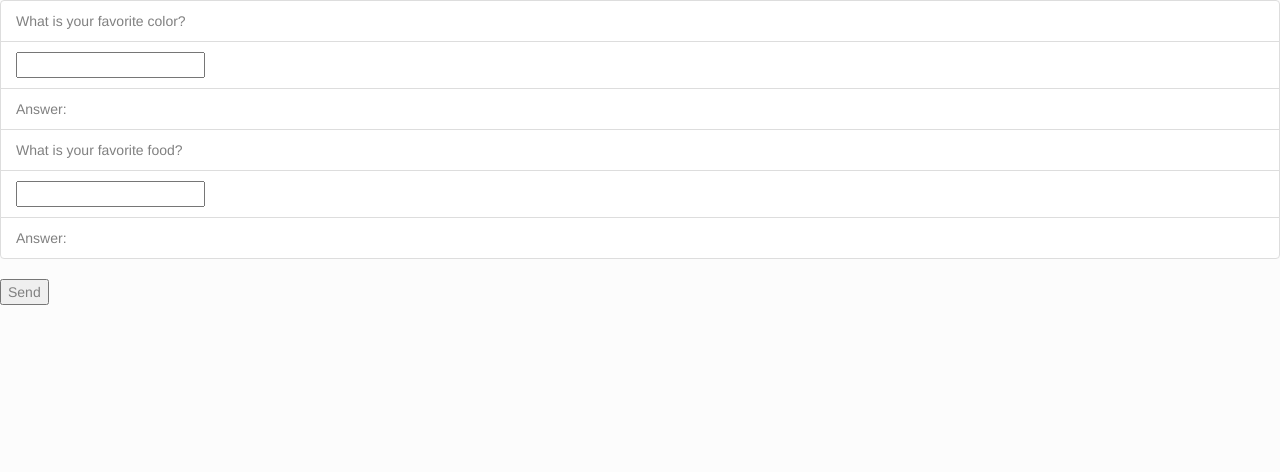
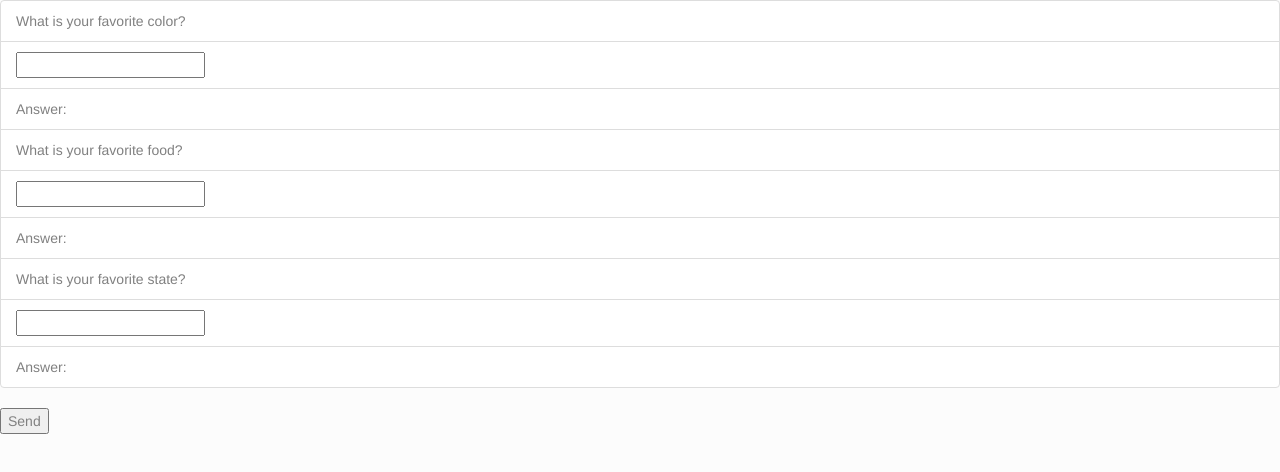
Before and after one commit to kBrothis/pub-sub-prac, a plain HTML site: page index.html in a window 1280 px wide. Drawn offline with Linux system fonts and the light colour scheme.

Commit message:
no message

```diff
--- a/index.html
+++ b/index.html
@@ -10,19 +10,27 @@
     <ul class="list-group">
       <li class="list-group-item">What is your favorite color?</li>
       <li class="list-group-item">
-        <input type="text" name="" value="" class="question-1" />
+        <input type="text" name="" value="" class="question" />
       </li>
       <li class="list-group-item">
         <span>Answer: </span>
-        <span class="answer-1"></span>
+        <span class="answer"></span>
       </li>
       <li class="list-group-item">What is your favorite food?</li>
       <li class="list-group-item">
-        <input type="text" name="" value="" class="question-2">
+        <input type="text" name="" value="" class="question">
       </li>
       <li class="list-group-item">
         <span>Answer: </span>
-        <span class="answer-2"></span>
+        <span class="answer"></span>
+      </li>
+      <li class="list-group-item">What is your favorite state?</li>
+      <li class="list-group-item">
+        <input type="text" name="" value="" class="question" />
+      </li>
+      <li class="list-group-item">
+        <span>Answer: </span>
+        <span class="answer"></span>
       </li>
     </ul>
     <button type="button" class="send" name="button">Send</button>
--- a/js/scipt.js
+++ b/js/scipt.js
@@ -7,14 +7,8 @@ var questionAnswer = function(name){
 //initalizer
 questionAnswer.prototype.init = function () {
   this._sendBtn = document.querySelector(".send");
-
-  //QA one
-  this._answerBox = document.querySelector(".question-1");
-  this._showAnswer = document.querySelector(".answer-1")
-
-  //QA two
-  this._answerBoxTwo = document.querySelector(".question-2");
-  this._showAnswerTwo = document.querySelector(".answer-2")
+  this._answerBox = document.querySelectorAll(".question");
+  this._showAnswer = document.querySelectorAll(".answer");
 
   this._setUpListeners();
 };
@@ -24,8 +18,10 @@ questionAnswer.prototype._setUpListeners = function () {
   var _self = this;
 
   this._sendBtn.addEventListener("click", function(e){
-    _self._showAnswer.innerText = _self._answerBox.value;
-    _self._showAnswerTwo.innerText = _self._answerBoxTwo.value;
+    for(i=0; i < _self._answerBox.length; i++){
+      var myAnswer = _self._answerBox[i].value;
+      _self._showAnswer[i].innerText = myAnswer ? myAnswer : "--";
+    }
   });
 };
 
```
